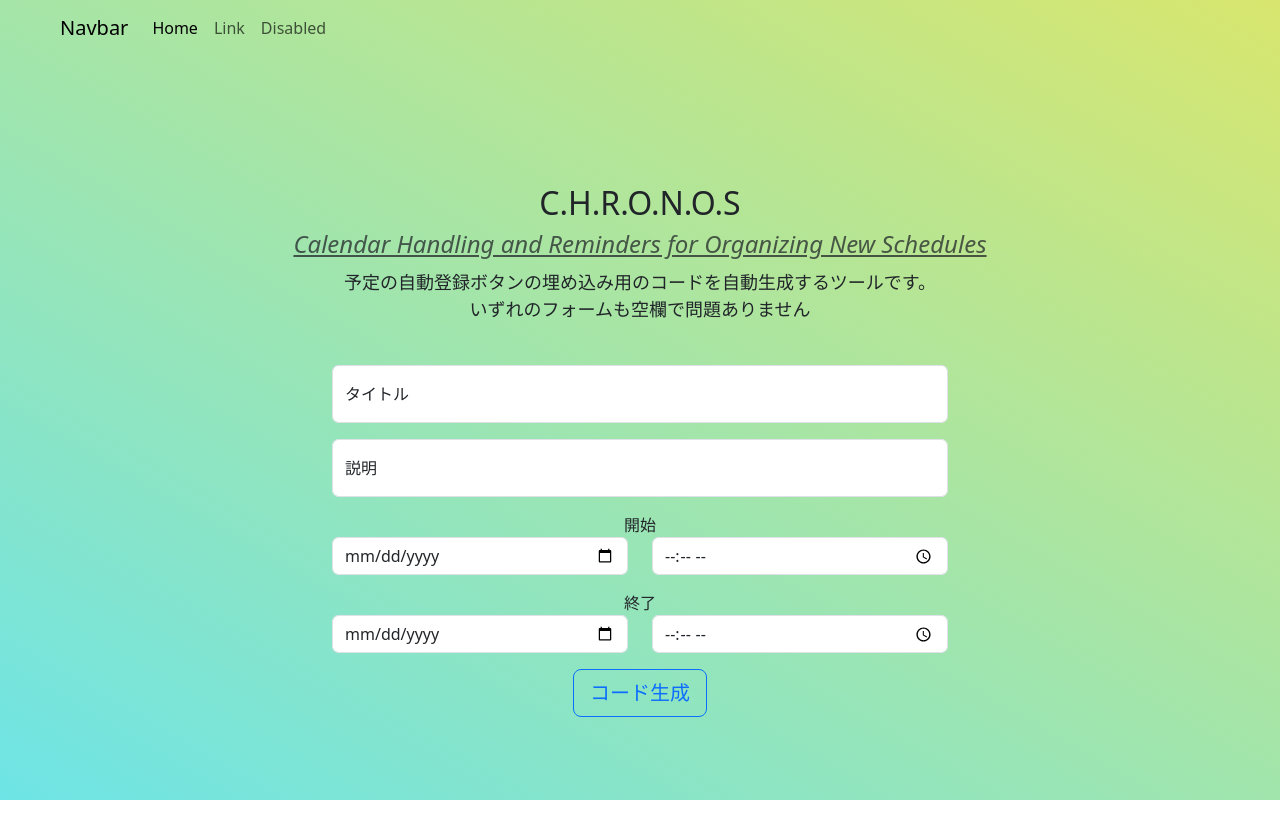
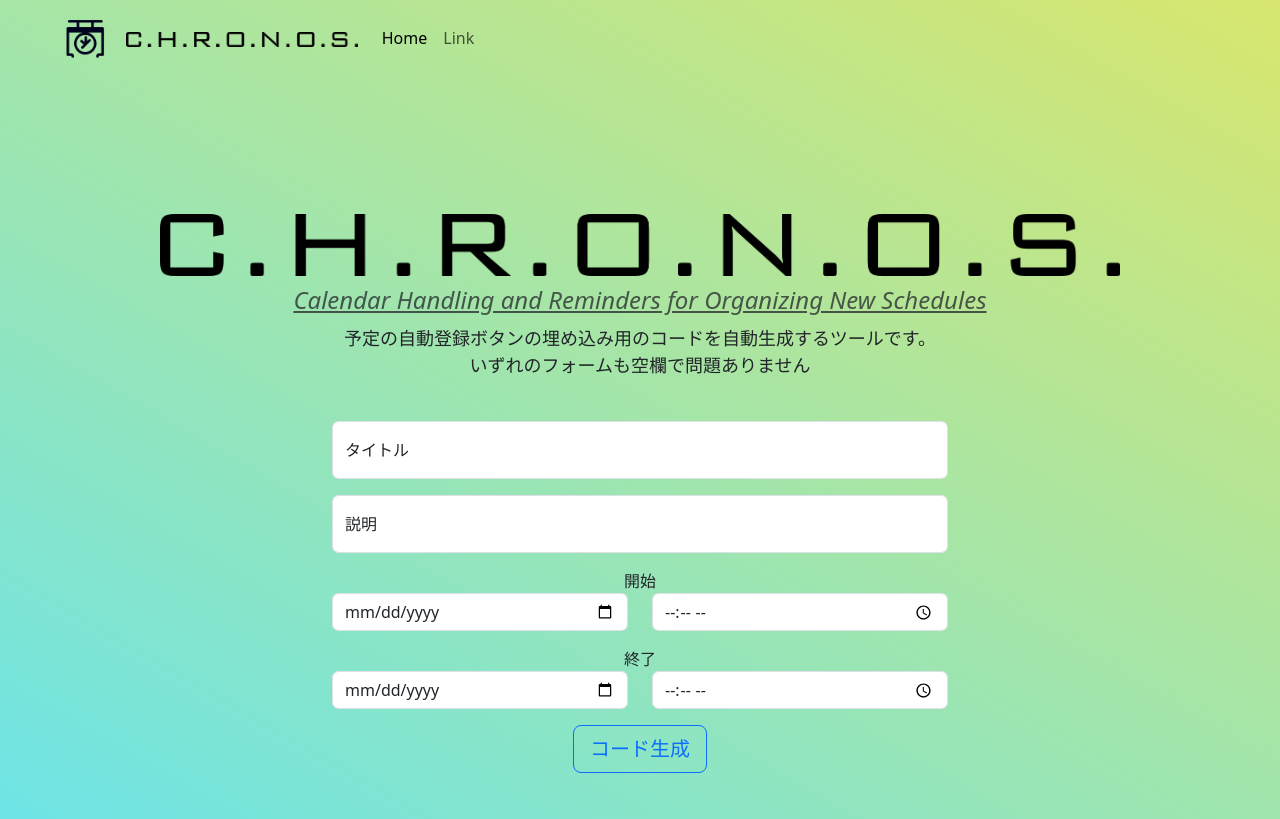
Before and after one commit to minna-de-hack/schedule-api, a FastAPI app: page / in a window 1280 px wide. Run offline with FastAPI, Linux system fonts and the light colour scheme.

Commit message:
add icons

```diff
--- a/main.py
+++ b/application.py
@@ -77,4 +77,4 @@ async def sample():
     """
 
 if __name__ == "__main__":
-    uvicorn.run(app, port=8080)
+    uvicorn.run(app,)
--- a/requirements.txt
+++ b/requirements.txt
@@ -3,3 +3,4 @@ ipykernel
 fastapi[all]
 arrow
 ics
+gunicorn
--- a/templates/css/style.css
+++ b/templates/css/style.css
@@ -35,3 +35,14 @@
     text-overflow: ellipsis;
     background-color: #fff;
 }
+.logo {
+    width: 75%;
+    margin: 10px;
+}
+
+.nav-title{
+    height: 15px;
+}
+.nav-logo{
+    height: 50px;
+}
--- a/templates/index.html
+++ b/templates/index.html
@@ -12,7 +12,10 @@
     <div id = "home" class="big-background">
       <nav class="navbar navbar-expand-lg navbar-light bg-transparent">
         <div class="container-fluid mx-5">
-          <a class="navbar-brand" href="#">Navbar</a>
+          <a class="navbar-brand" href="#"><img class="nav-logo" src="{{ url_for('img', path='/icon.png') }}" alt="logo"></a>
+          <a class="navbar-brand" href="#"><img class="nav-title" src="{{ url_for('img', path='/title_chronos.png') }}" alt="title"></a>
+
+
           <button class="navbar-toggler" type="button" data-bs-toggle="collapse" data-bs-target="#navbarSupportedContent" aria-controls="navbarSupportedContent" aria-expanded="false" aria-label="Toggle navigation">
             <span class="navbar-toggler-icon"></span>
           </button>
@@ -22,17 +25,16 @@
                 <a class="nav-link active" aria-current="page" href="#">Home</a>
               </li>
               <li class="nav-item">
-                <a class="nav-link" href="#">Link</a>
-              </li>
-              <li class="nav-item">
-                <a class="nav-link" href="#" tabindex="-1" aria-disabled="true">Disabled</a>
+                <a class="nav-link" href="https://github.com/minna-de-hack/schedule-api">Link</a>
               </li>
             </ul>
           </div>
         </div>
       </nav>
+
       <div class="home-content wrapper">
-        <h2 class="page-title">C.H.R.O.N.O.S</h2>
+        <div><img class="logo" src="{{ url_for('img', path='/title_chronos.png') }}" alt="logo"></div>
+
         <small class="h4 text-muted"><u><em>Calendar Handling and Reminders for Organizing New Schedules</em></u></small>
         <p>予定の自動登録ボタンの埋め込み用のコードを自動生成するツールです。<br>
           いずれのフォームも空欄で問題ありません</p>
```
Also changed, not shown: .devcontainer/devcontainer.json, 2 other files.
